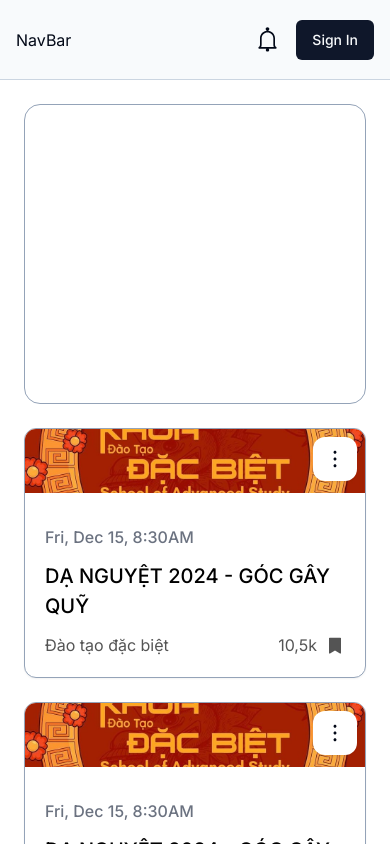
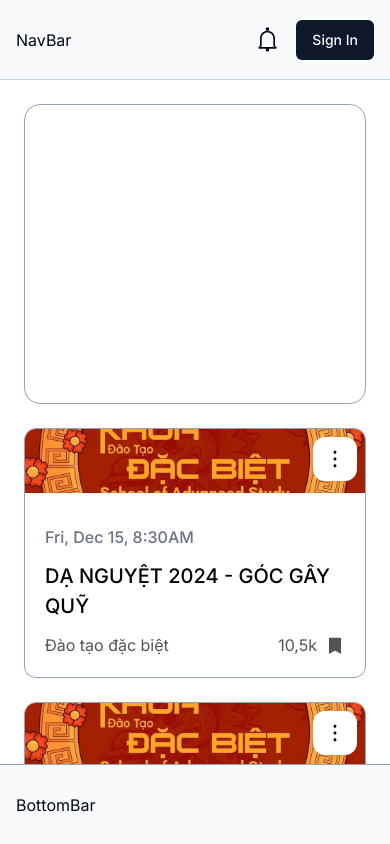
Before and after one commit to DevAnonitos/OU-Social-Hub, a Next.js app in the folder frontend/: page / in a window 390 px wide. Shown: the top 844 px of the page. Built offline with nearby package versions, Linux system fonts and the light colour scheme.

Commit message:
Chore(BottomBar): Update Style BottomBar

```diff
--- a/frontend/app/globals.css
+++ b/frontend/app/globals.css
@@ -88,8 +88,12 @@
     @apply bg-slate-50 fixed z-50 flex items-center justify-between flex-wrap p-4 gap-x-4 inset-y-0 w-full h-20 border-b-[1px] border-slate-300;
   }
 
+  .bottombar {
+    @apply flex bg-slate-50 items-center  bottom-0 fixed lg:hidden md:hidden backdrop-blur-lg w-full h-20 z-50 border-t-[1px] p-4 border-slate-400 flex-wrap;
+  }
+
   .searchbar-input {
-    @apply flex px-4 py-2 w-[600px] rounded-full border-[1px] border-slate-300 outline-offset-0 ;
+    @apply flex px-4 py-2 w-[600px] rounded-full border-[1px] border-slate-300  outline-offset-0 ;
   }
 
   .left_sidebar-link {
--- a/frontend/components/BottomBar/BottomBar.tsx
+++ b/frontend/components/BottomBar/BottomBar.tsx
@@ -2,7 +2,9 @@ import React from 'react';
 
 const BottomBar = () => {
   return (
-    <div className='flex lg:hidden md:hidden'>BottomBar</div>
+    <div className='bottombar'>
+      BottomBar
+    </div>
   );
 };
 
--- a/frontend/components/BottomBar/BottomItems.tsx
+++ b/frontend/components/BottomBar/BottomItems.tsx
@@ -6,7 +6,9 @@ import { usePathname } from 'next/navigation';
 
 const BottomItems = () => {
   return (
-    <div>BottomItems</div>
+    <div>
+      {}
+    </div>
   );
 };
 
```
